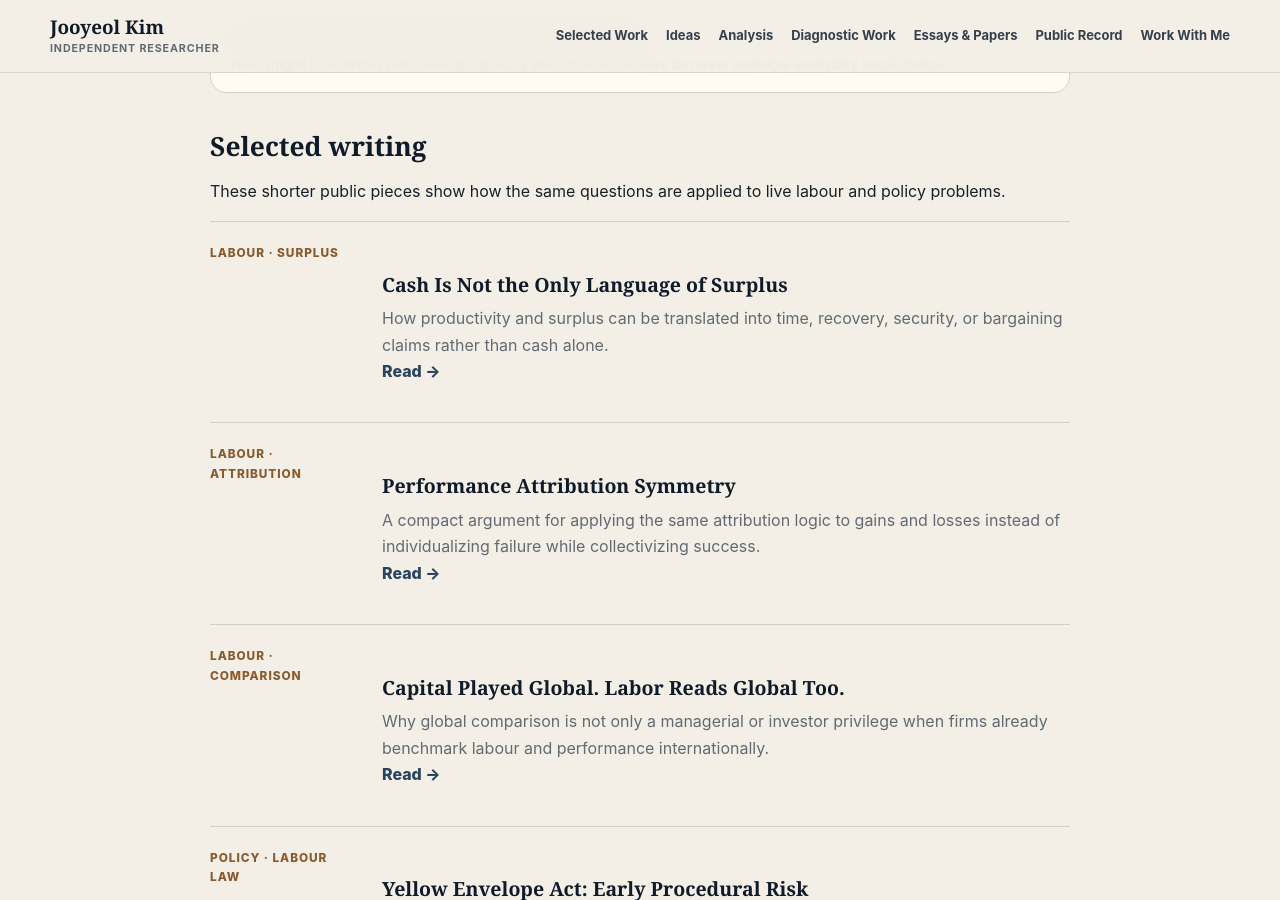
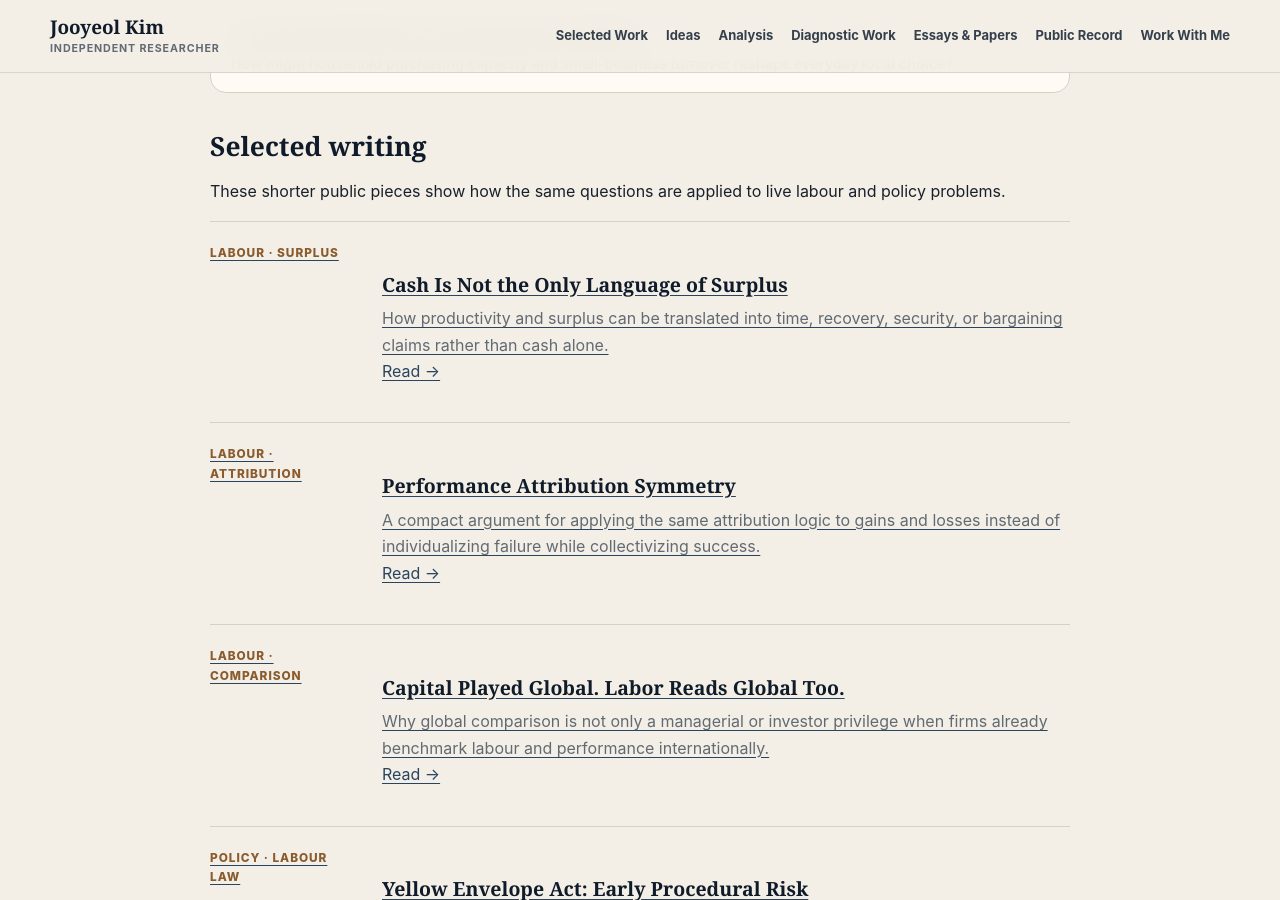
Before and after one commit to jooyeolkim1990/jooyeolkim1990.github.io, a Jekyll site: the page built from current-work/index.md, in a window 1280 px wide and 900 px high, scrolled down 1168 px. Built offline with Jekyll 4.4.1, drawn with Linux system fonts in a browser that asks for light colours.

Commit message:
Make Selected Writing rows mobile-friendly links

```diff
--- a/current-work/index.md
+++ b/current-work/index.md
@@ -103,23 +103,23 @@
 
 These shorter public pieces show how the same questions are applied to live labour and policy problems.
 
-<div class="feature-list">
-  <div class="feature">
+<div class="feature-list selected-writing-list">
+  <a class="feature selected-writing-link" href="/briefs/labour/2026-05-12-samsung-bonus-surplus-translation.html">
     <div class="feature-meta">Labour · surplus</div>
-    <div><h3>Cash Is Not the Only Language of Surplus</h3><p>How productivity and surplus can be translated into time, recovery, security, or bargaining claims rather than cash alone.</p><a href="/briefs/labour/2026-05-12-samsung-bonus-surplus-translation.html">Read →</a></div>
-  </div>
-  <div class="feature">
+    <div><h3>Cash Is Not the Only Language of Surplus</h3><p>How productivity and surplus can be translated into time, recovery, security, or bargaining claims rather than cash alone.</p><span class="selected-writing-cta">Read →</span></div>
+  </a>
+  <a class="feature selected-writing-link" href="/briefs/labour/2026-06-11-performance-attribution-symmetry.html">
     <div class="feature-meta">Labour · attribution</div>
-    <div><h3>Performance Attribution Symmetry</h3><p>A compact argument for applying the same attribution logic to gains and losses instead of individualizing failure while collectivizing success.</p><a href="/briefs/labour/2026-06-11-performance-attribution-symmetry.html">Read →</a></div>
-  </div>
-  <div class="feature">
+    <div><h3>Performance Attribution Symmetry</h3><p>A compact argument for applying the same attribution logic to gains and losses instead of individualizing failure while collectivizing success.</p><span class="selected-writing-cta">Read →</span></div>
+  </a>
+  <a class="feature selected-writing-link" href="/briefs/labour/2026-06-03-capital-played-global-labor-reads-global-too.html">
     <div class="feature-meta">Labour · comparison</div>
-    <div><h3>Capital Played Global. Labor Reads Global Too.</h3><p>Why global comparison is not only a managerial or investor privilege when firms already benchmark labour and performance internationally.</p><a href="/briefs/labour/2026-06-03-capital-played-global-labor-reads-global-too.html">Read →</a></div>
-  </div>
-  <div class="feature">
+    <div><h3>Capital Played Global. Labor Reads Global Too.</h3><p>Why global comparison is not only a managerial or investor privilege when firms already benchmark labour and performance internationally.</p><span class="selected-writing-cta">Read →</span></div>
+  </a>
+  <a class="feature selected-writing-link" href="/briefs/policy/yellow-envelope-act-procedural-risk.html">
     <div class="feature-meta">Policy · labour law</div>
-    <div><h3>Yellow Envelope Act: Early Procedural Risk</h3><p>An early-stage procedural reading of uncertainty, responsibility, and implementation risk around labour-law change.</p><a href="/briefs/policy/yellow-envelope-act-procedural-risk.html">Read →</a></div>
-  </div>
+    <div><h3>Yellow Envelope Act: Early Procedural Risk</h3><p>An early-stage procedural reading of uncertainty, responsibility, and implementation risk around labour-law change.</p><span class="selected-writing-cta">Read →</span></div>
+  </a>
 </div>
 
 <div class="actions">
```
